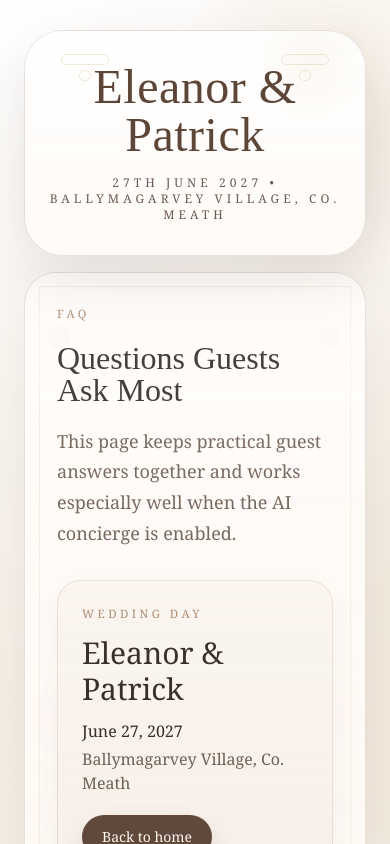
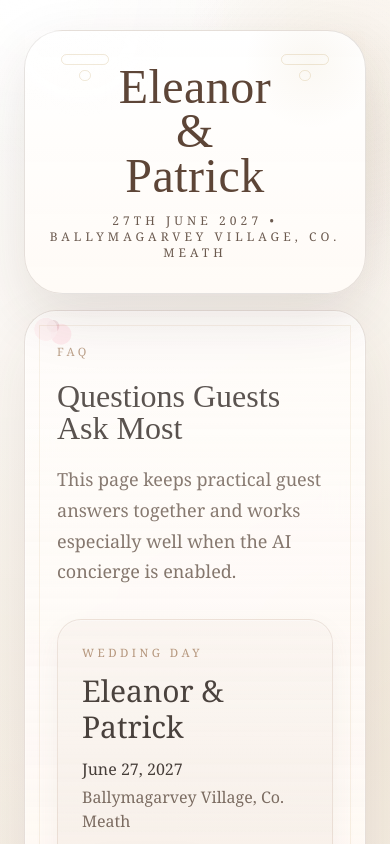
Before and after one commit to dh1612/wedding-website-platform, a Next.js app: page /faq in a window 390 px wide. Shown: the top 844 px of the page. Built offline with nearby package versions, Linux system fonts and the light colour scheme.

Commit message:
Refine soft blush mobile header and floral trim

```diff
--- a/app/globals.css
+++ b/app/globals.css
@@ -306,16 +306,24 @@ main[data-theme="soft-blush"]::before {
 
 main[data-theme="soft-blush"] .section-shell {
   background:
-    radial-gradient(circle at 8% 10%, rgba(244, 226, 229, 0.32) 0 1rem, transparent 1.05rem),
-    radial-gradient(circle at 11% 13%, rgba(159, 45, 72, 0.14) 0 0.58rem, transparent 0.62rem),
-    radial-gradient(circle at 91% 12%, rgba(248, 232, 234, 0.3) 0 0.95rem, transparent 1rem),
-    radial-gradient(circle at 88% 9%, rgba(123, 28, 48, 0.12) 0 0.5rem, transparent 0.56rem),
     linear-gradient(180deg, rgba(255,255,255,0.3), rgba(247, 240, 234, 0.08)),
     rgba(255, 251, 247, 0.86);
   border-color: rgba(121, 97, 84, 0.18);
   box-shadow:
     0 24px 68px rgba(67, 45, 33, 0.09),
     0 0 0 1px rgba(255,255,255,0.38) inset;
+}
+
+main[data-theme="soft-blush"] .section-shell::before {
+  background:
+    radial-gradient(circle at 1.6rem 1.4rem, rgba(255, 241, 243, 0.9) 0 0.92rem, transparent 0.96rem),
+    radial-gradient(circle at 2.15rem 1.15rem, rgba(159, 45, 72, 0.18) 0 0.5rem, transparent 0.56rem),
+    radial-gradient(circle at 2.8rem 1.85rem, rgba(255, 232, 236, 0.92) 0 0.82rem, transparent 0.88rem),
+    radial-gradient(circle at calc(100% - 1.5rem) calc(100% - 1.45rem), rgba(255, 241, 243, 0.88) 0 0.9rem, transparent 0.96rem),
+    radial-gradient(circle at calc(100% - 2.1rem) calc(100% - 1.15rem), rgba(123, 28, 48, 0.16) 0 0.46rem, transparent 0.52rem),
+    radial-gradient(circle at calc(100% - 2.8rem) calc(100% - 1.9rem), rgba(255, 232, 236, 0.86) 0 0.76rem, transparent 0.82rem),
+    linear-gradient(180deg, rgba(255,255,255,0.26), rgba(247, 240, 234, 0.08));
+  opacity: 0.95;
 }
 
 main[data-theme="soft-blush"] .section-shell::after {
@@ -432,6 +440,13 @@ main[data-theme="soft-blush"] .romantic-corner-right {
 
 main[data-theme="soft-blush"] .romantic-title {
   letter-spacing: 0.01em;
+}
+
+main[data-theme="soft-blush"] .romantic-mobile-stack {
+  display: inline-flex;
+  flex-direction: column;
+  gap: 0.05em;
+  line-height: 0.88;
 }
 
 main[data-theme="soft-blush"] .soft-blush-hero-title {
@@ -585,10 +600,19 @@ main[data-theme="soft-blush"] .schedule-time::before {
 
   main[data-theme="soft-blush"] .section-shell {
     background:
-      radial-gradient(circle at 10% 10%, rgba(244, 226, 229, 0.18) 0 0.72rem, transparent 0.76rem),
-      radial-gradient(circle at 90% 10%, rgba(247, 234, 236, 0.16) 0 0.66rem, transparent 0.72rem),
       linear-gradient(180deg, rgba(255,255,255,0.3), rgba(247, 240, 234, 0.08)),
       rgba(255, 251, 247, 0.9);
+  }
+
+  main[data-theme="soft-blush"] .section-shell::before {
+    background:
+      radial-gradient(circle at 1.3rem 1.15rem, rgba(255, 241, 243, 0.82) 0 0.7rem, transparent 0.74rem),
+      radial-gradient(circle at 1.75rem 0.95rem, rgba(159, 45, 72, 0.14) 0 0.36rem, transparent 0.42rem),
+      radial-gradient(circle at 2.25rem 1.45rem, rgba(255, 232, 236, 0.82) 0 0.62rem, transparent 0.68rem),
+      radial-gradient(circle at calc(100% - 1.2rem) calc(100% - 1.15rem), rgba(255, 241, 243, 0.78) 0 0.68rem, transparent 0.72rem),
+      radial-gradient(circle at calc(100% - 1.7rem) calc(100% - 0.95rem), rgba(123, 28, 48, 0.12) 0 0.32rem, transparent 0.38rem),
+      radial-gradient(circle at calc(100% - 2.2rem) calc(100% - 1.45rem), rgba(255, 232, 236, 0.74) 0 0.58rem, transparent 0.64rem),
+      linear-gradient(180deg, rgba(255,255,255,0.26), rgba(247, 240, 234, 0.08));
   }
 }
 
--- a/components/hero-section.tsx
+++ b/components/hero-section.tsx
@@ -249,7 +249,7 @@ export function HeroSection({ themeId, weddingData, previewMode = false }: HeroS
                 fill
                 priority
                 unoptimized={heroImageUnoptimized}
-                className="object-cover"
+                className={themeId === "soft-blush" ? "object-cover object-[58%_22%]" : "object-cover"}
               />
             </div>
           </div>
--- a/components/site-header.tsx
+++ b/components/site-header.tsx
@@ -49,6 +49,9 @@ export function SiteHeader({
     (portalType === "operator" ? operatorNavItems : portalNavItems);
   const scrollNavItems = buildScrollNavItems(wedding);
   const displayDate = formatDisplayDate(wedding.date);
+  const softBlushNameParts = isSoftBlushTheme
+    ? wedding.couple.split(/\s*&\s*/).map((part) => part.trim()).filter(Boolean)
+    : [];
 
   const activeNavStyle = {
     backgroundColor: "var(--accent-strong)",
@@ -116,7 +119,18 @@ export function SiteHeader({
                 }
                 style={{ fontFamily: isFloralFrameTheme || isSoftBlushTheme ? "var(--font-script)" : "var(--font-display)" }}
               >
-                {wedding.couple}
+                {isSoftBlushTheme && softBlushNameParts.length === 2 ? (
+                  <>
+                    <span className="romantic-mobile-stack sm:hidden">
+                      <span>{softBlushNameParts[0]}</span>
+                      <span>&amp;</span>
+                      <span>{softBlushNameParts[1]}</span>
+                    </span>
+                    <span className="hidden sm:inline">{wedding.couple}</span>
+                  </>
+                ) : (
+                  wedding.couple
+                )}
               </p>
               <p className="mt-4 text-xs uppercase tracking-[0.34em] text-[var(--muted)] sm:text-sm">
                 {[displayDate, wedding.locationSummary].filter(Boolean).join(" • ")}
```
